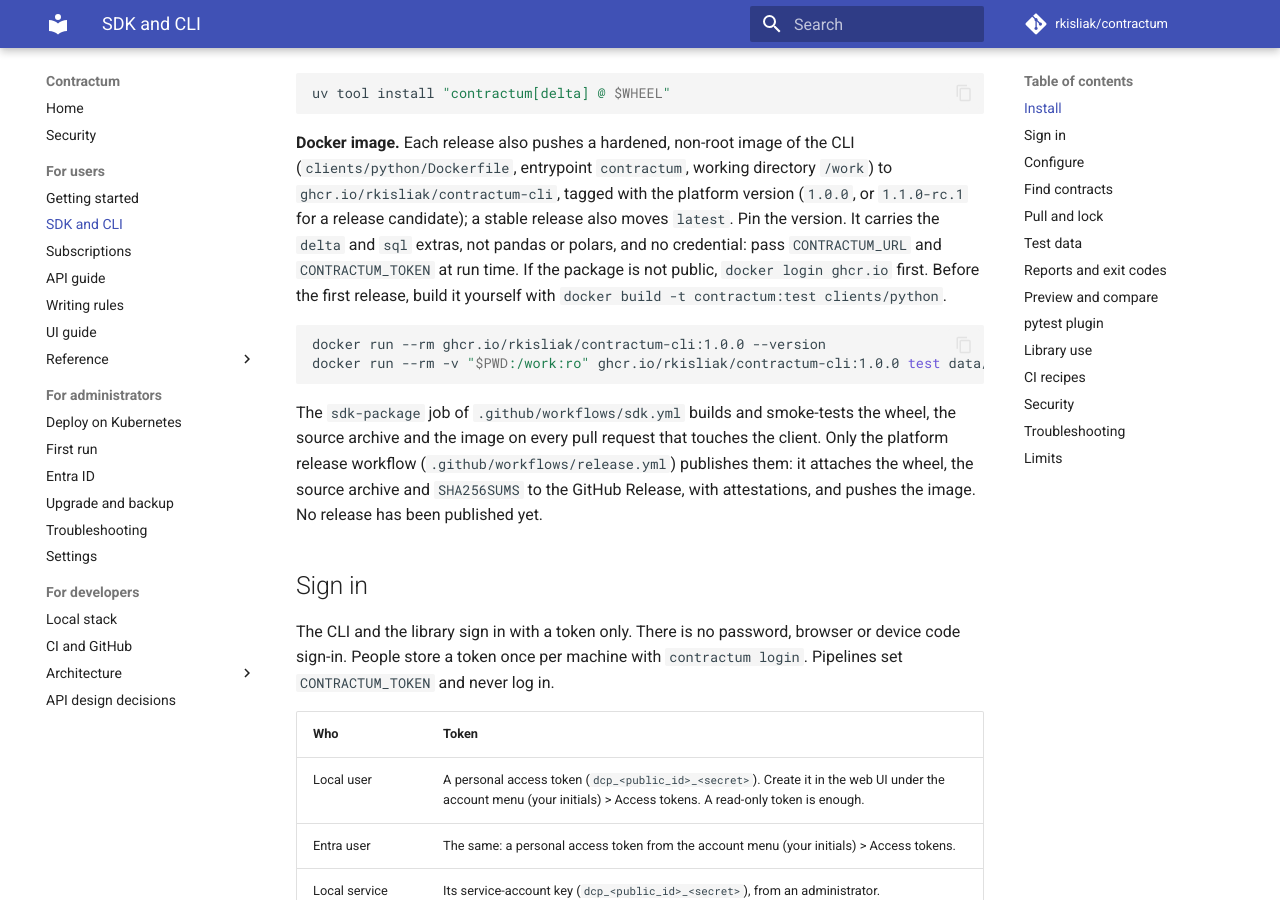
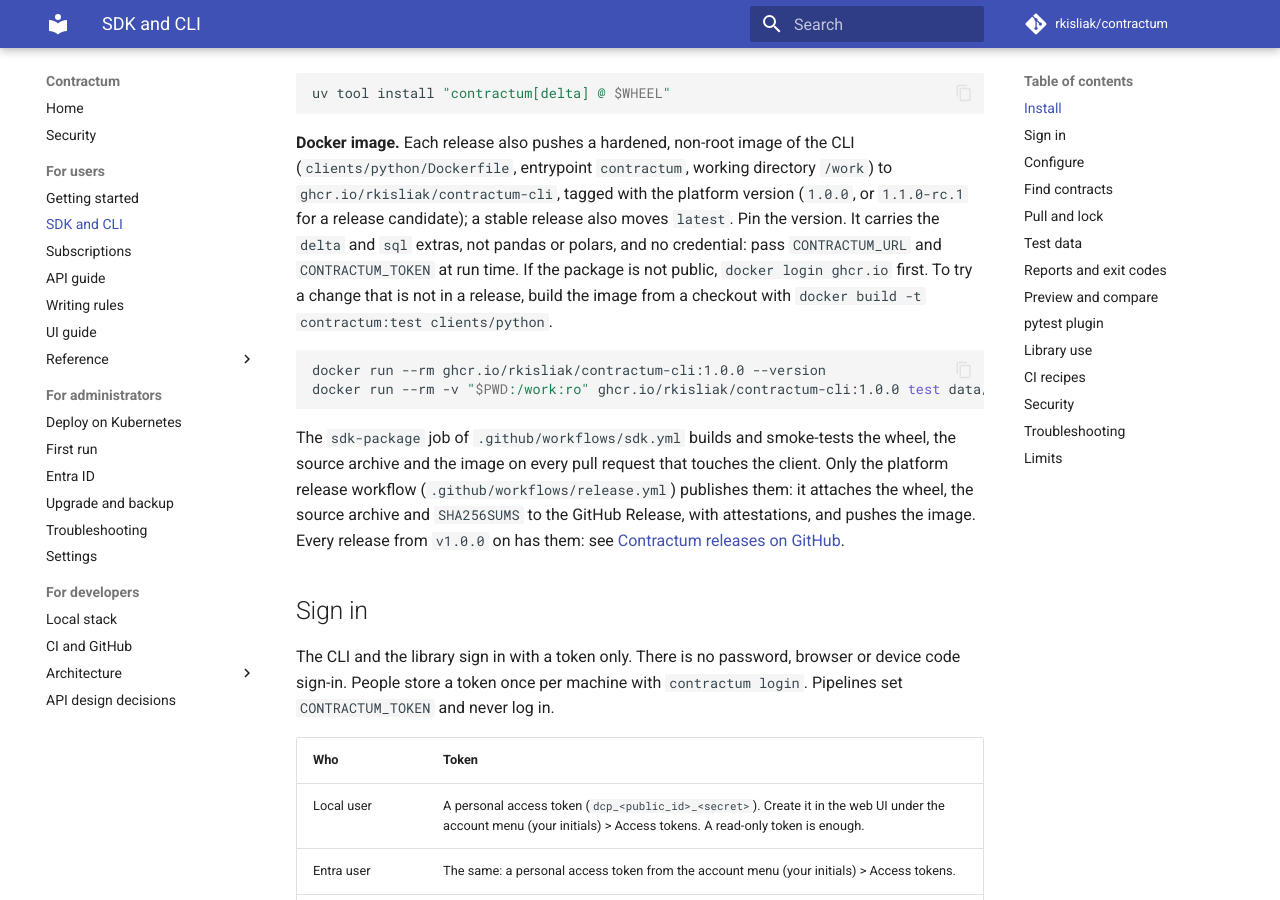
Before and after one commit to rkisliak/contractum, an MkDocs documentation site: the page built from docs/user/sdk-cli.md, in a window 1280 px wide and 900 px high, scrolled down 1925 px. Built offline with MkDocs 1.6.1 and Material for MkDocs 9.7.7, drawn with Linux system fonts in a browser that asks for light colours; comment, search, counter and statistics services are not loaded; some of the changed text lies outside the part shown.

Commit message:
docs(sdk): drop the claims that no release exists
Releases v1.0.0 to v1.1.1 are published, but the SDK guide and README
still said no release had been published and told readers to install
from a checkout until the first one. Point readers at the releases and
keep the checkout and local image build for changes not in a release.
The SDK guide test now checks the guide points at the releases.

````diff
--- a/docs/user/sdk-cli.md
+++ b/docs/user/sdk-cli.md
@@ -2,7 +2,7 @@
 
 For data engineers and pipeline owners who fetch published Contractum contracts and test their own data against them, from the command line, from Python, from pytest or from CI. The client is read-only: it never writes to Contractum.
 
-The package is `contractum` (source in `clients/python`, licensed under the Apache License 2.0, see `clients/python/LICENSE`; the Contractum server keeps its own licence). It ships with every **platform release** on the GitHub Releases page of the Contractum repository (tag `vX.Y.Z`, or `vX.Y.Z-rc.N` for a release candidate), with the same version as the server, not on a package index. **No platform release has been published yet**: until the first one, install from a checkout (`uv tool install ./clients/python`, which reports the placeholder version `0.0.0.dev0`) or build the image yourself (see "Install"). The repository is `rkisliak/contractum`. In the commands below, `1.0.0` stands for the release you pin.
+The package is `contractum` (source in `clients/python`, licensed under the Apache License 2.0, see `clients/python/LICENSE`; the Contractum server keeps its own licence). It ships with every **platform release** on the GitHub Releases page of the Contractum repository (tag `vX.Y.Z`, or `vX.Y.Z-rc.N` for a release candidate), with the same version as the server, not on a package index. To try a change that is not in a release, install from a checkout (`uv tool install ./clients/python`, which reports the placeholder version `0.0.0.dev0`) or build the image yourself (see "Install"). The repository is `rkisliak/contractum`. In the commands below, `1.0.0` stands for the release you pin.
 
 For every command and option, see the generated [CLI reference](reference/cli.md). For every public Python name, see the [SDK API reference](reference/sdk-api.md).
 
@@ -57,14 +57,14 @@ Features that need a third-party package are extras. A missing extra is a clear
 uv tool install "contractum[delta] @ $WHEEL"
 ```
 
-**Docker image.** Each release also pushes a hardened, non-root image of the CLI (`clients/python/Dockerfile`, entrypoint `contractum`, working directory `/work`) to `ghcr.io/rkisliak/contractum-cli`, tagged with the platform version (`1.0.0`, or `1.1.0-rc.1` for a release candidate); a stable release also moves `latest`. Pin the version. It carries the `delta` and `sql` extras, not pandas or polars, and no credential: pass `CONTRACTUM_URL` and `CONTRACTUM_TOKEN` at run time. If the package is not public, `docker login ghcr.io` first. Before the first release, build it yourself with `docker build -t contractum:test clients/python`.
+**Docker image.** Each release also pushes a hardened, non-root image of the CLI (`clients/python/Dockerfile`, entrypoint `contractum`, working directory `/work`) to `ghcr.io/rkisliak/contractum-cli`, tagged with the platform version (`1.0.0`, or `1.1.0-rc.1` for a release candidate); a stable release also moves `latest`. Pin the version. It carries the `delta` and `sql` extras, not pandas or polars, and no credential: pass `CONTRACTUM_URL` and `CONTRACTUM_TOKEN` at run time. If the package is not public, `docker login ghcr.io` first. To try a change that is not in a release, build the image from a checkout with `docker build -t contractum:test clients/python`.
 
 ```bash
 docker run --rm ghcr.io/rkisliak/contractum-cli:1.0.0 --version
 docker run --rm -v "$PWD:/work:ro" ghcr.io/rkisliak/contractum-cli:1.0.0 test data/orders.parquet --contract payments.orders --frozen --offline
 ```
 
-The `sdk-package` job of `.github/workflows/sdk.yml` builds and smoke-tests the wheel, the source archive and the image on every pull request that touches the client. Only the platform release workflow (`.github/workflows/release.yml`) publishes them: it attaches the wheel, the source archive and `SHA256SUMS` to the GitHub Release, with attestations, and pushes the image. No release has been published yet.
+The `sdk-package` job of `.github/workflows/sdk.yml` builds and smoke-tests the wheel, the source archive and the image on every pull request that touches the client. Only the platform release workflow (`.github/workflows/release.yml`) publishes them: it attaches the wheel, the source archive and `SHA256SUMS` to the GitHub Release, with attestations, and pushes the image. Every release from `v1.0.0` on has them: see [Contractum releases on GitHub](https://github.com/rkisliak/contractum/releases).
 
 ## Sign in
 
````
Also changed, not shown: clients/python/README.md (+3 -3 lines), 1 other file.
